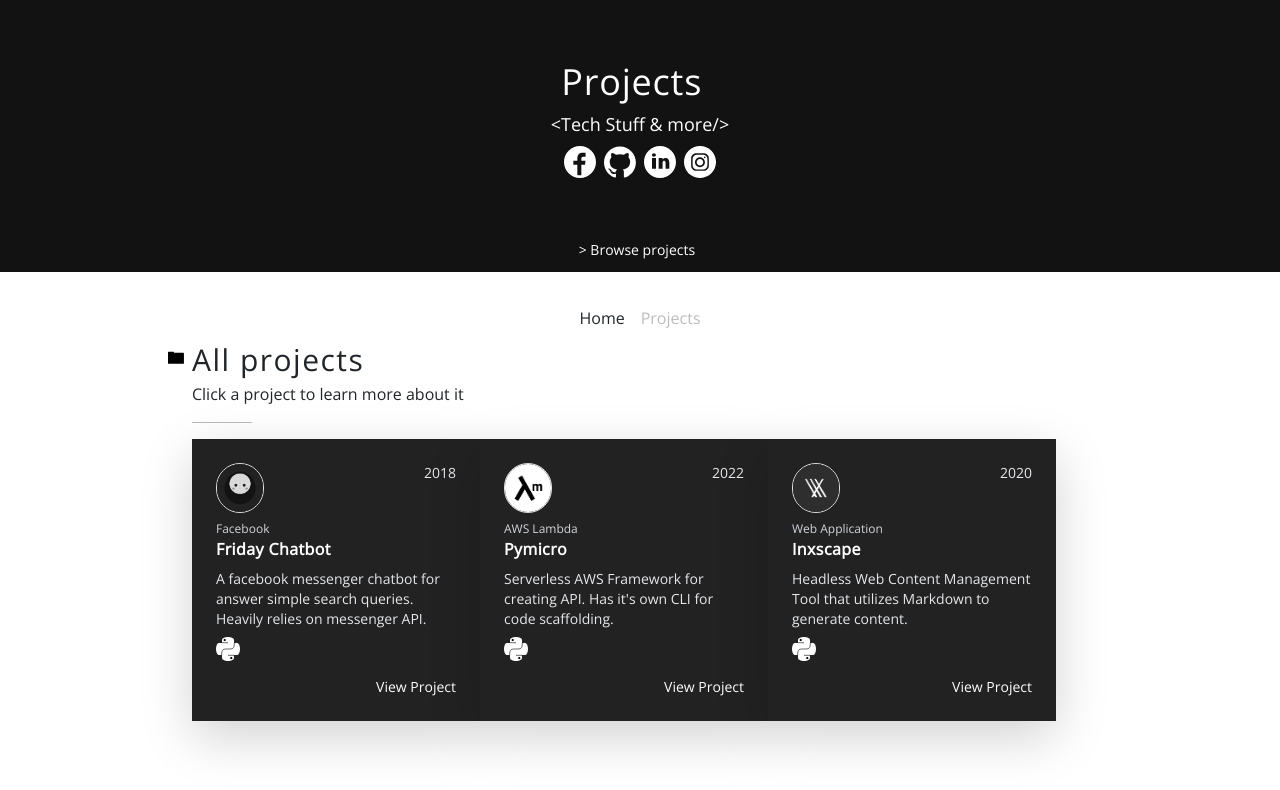
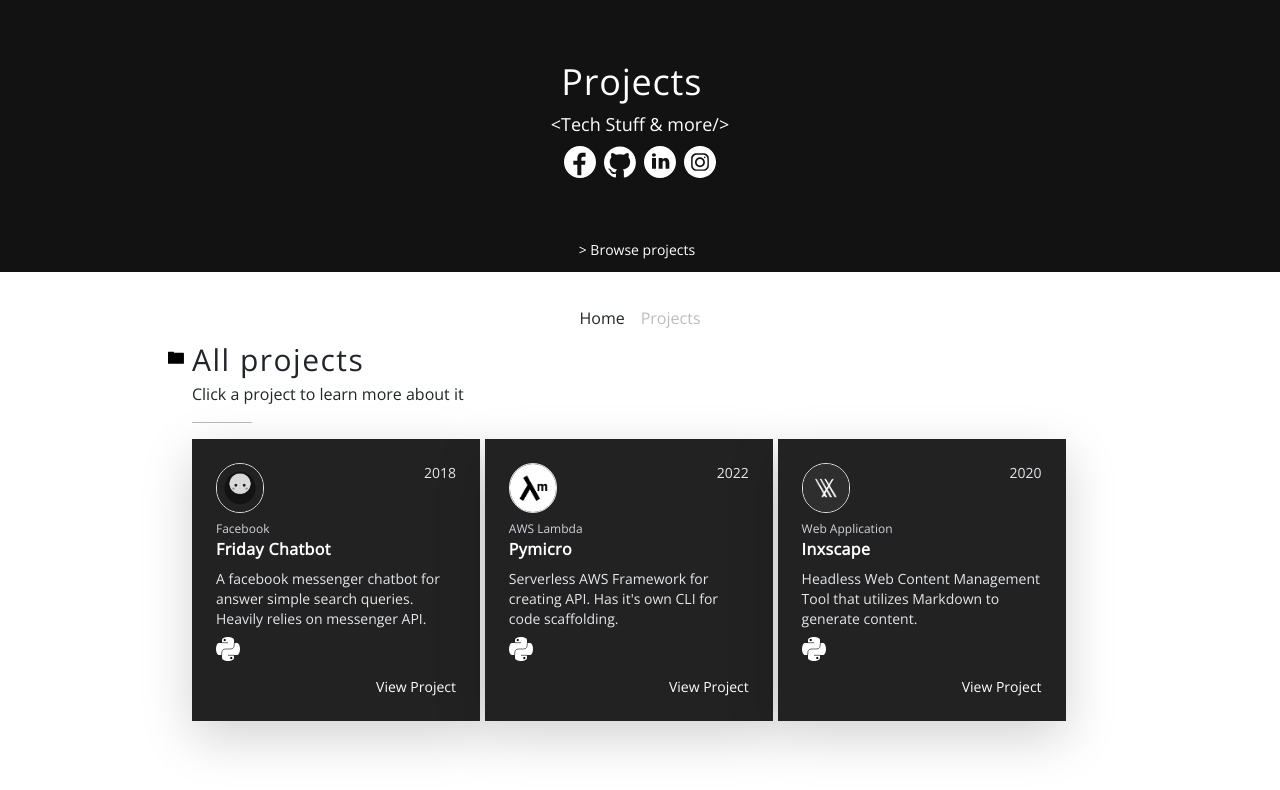
Before and after one commit to Clientrace/my-profile, a Next.js app: page /projects in a window 1280 px wide. Shown: the top 790 px of the page. Built offline with nearby package versions, Linux system fonts and the light colour scheme.

Commit message:
update spacing

```diff
--- a/src/pages/projects/projects.module.scss
+++ b/src/pages/projects/projects.module.scss
@@ -1,5 +1,3 @@
-
-
 .mainBodyContainer {
   width: 100%;
   height: 80vh;
@@ -8,13 +6,16 @@
   padding-left: 15vw;
   padding-right: 15vw;
   padding-bottom: 50px;
+
   .body {
     width: 100%;
+
     .projectList {
       width: 100%;
       display: flex;
       flex-direction: right;
       flex-wrap: wrap;
+      column-gap: 0.3em;
     }
   }
 }
```
